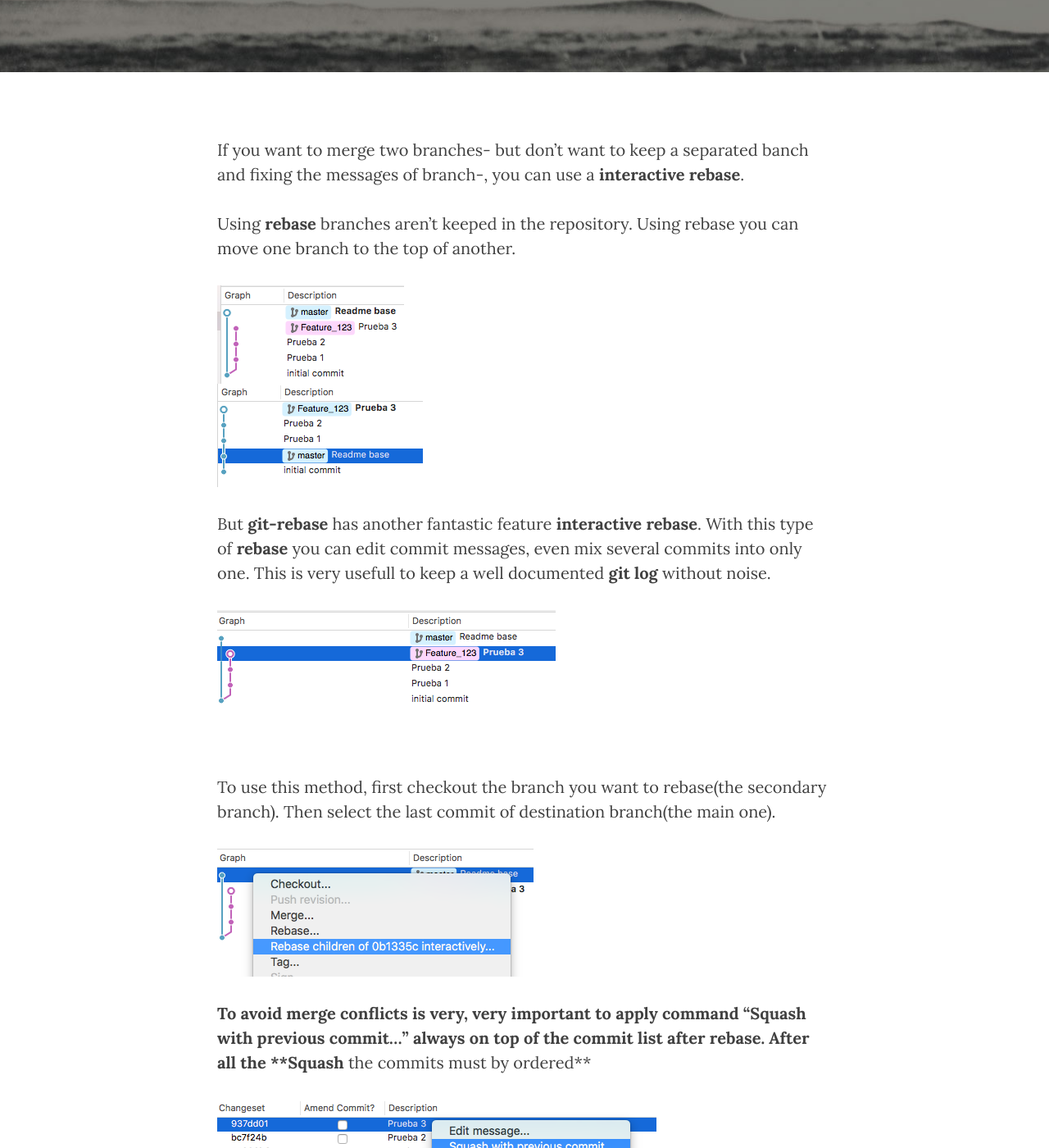
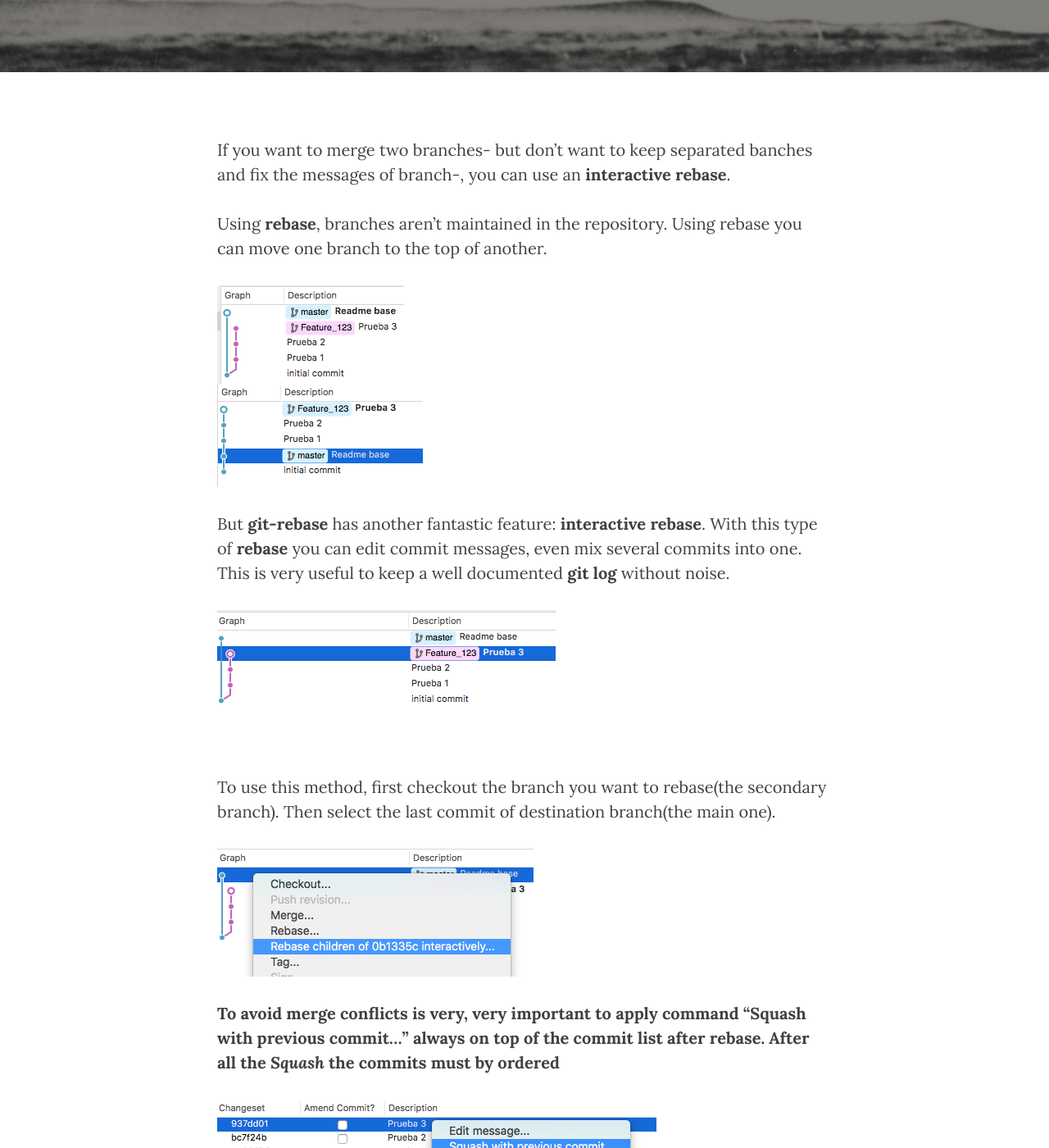
Before and after one commit to madcato/madcato.github.io, a Jekyll site: the page built from _posts/2017-04-19-sourcetree-rebase-interactive.markdown, in a window 1280 px wide and 1400 px high, scrolled down 506 px. Shown: the whole window at 82% size. Built offline with Jekyll 4.4.1, drawn with Linux system fonts in a browser that asks for light colours; nearby versions of some CDN libraries.

Commit message:
Git interactive

```diff
--- a/_posts/2017-04-19-sourcetree-rebase-interactive.markdown
+++ b/_posts/2017-04-19-sourcetree-rebase-interactive.markdown
@@ -7,13 +7,13 @@ header-img: "img/post-bg-02.jpg"
 ---
 
 
-If you want to merge two branches- but don't want to keep a separated banch and fixing the messages of branch-, you can use a **interactive rebase**.
+If you want to merge two branches- but don't want to keep separated banches and fix the messages of branch-, you can use an **interactive rebase**.
 
-Using **rebase** branches aren't keeped in the repository. Using rebase you can move one branch to the top of another.
+Using **rebase**, branches aren't maintained in the repository. Using rebase you can move one branch to the top of another.
 
 ![original]({{ site.url}}/assets/original.png) ![rebase]({{ site.url}}/assets/rebase.png)
 
-But **git-rebase** has another fantastic feature **interactive rebase**. With this type of **rebase** you can edit commit messages, even mix several commits into only one. This is very usefull to keep a well documented **git log** without noise.
+But **git-rebase** has another fantastic feature: **interactive rebase**. With this type of **rebase** you can edit commit messages, even mix several commits into one. This is very useful to keep a well documented **git log** without noise.
 
 ![feature]({{ site.url}}/assets/feature.png)
 
@@ -21,7 +21,7 @@ To use this method, first checkout the branch you want to rebase(the secondary b
 
 ![interactive]({{ site.url}}/assets/interactive.png)
 
-**To avoid merge conflicts is very, very important to apply command "Squash with previous commit..." always on top of the commit list after rebase. After all the **Squash** the commits must by ordered**
+**To avoid merge conflicts is very, very important to apply command "Squash with previous commit..." always on top of the commit list after rebase. After all the *Squash* the commits must by ordered**
 
 ![squash]({{ site.url}}/assets/squash.png)
 
```
